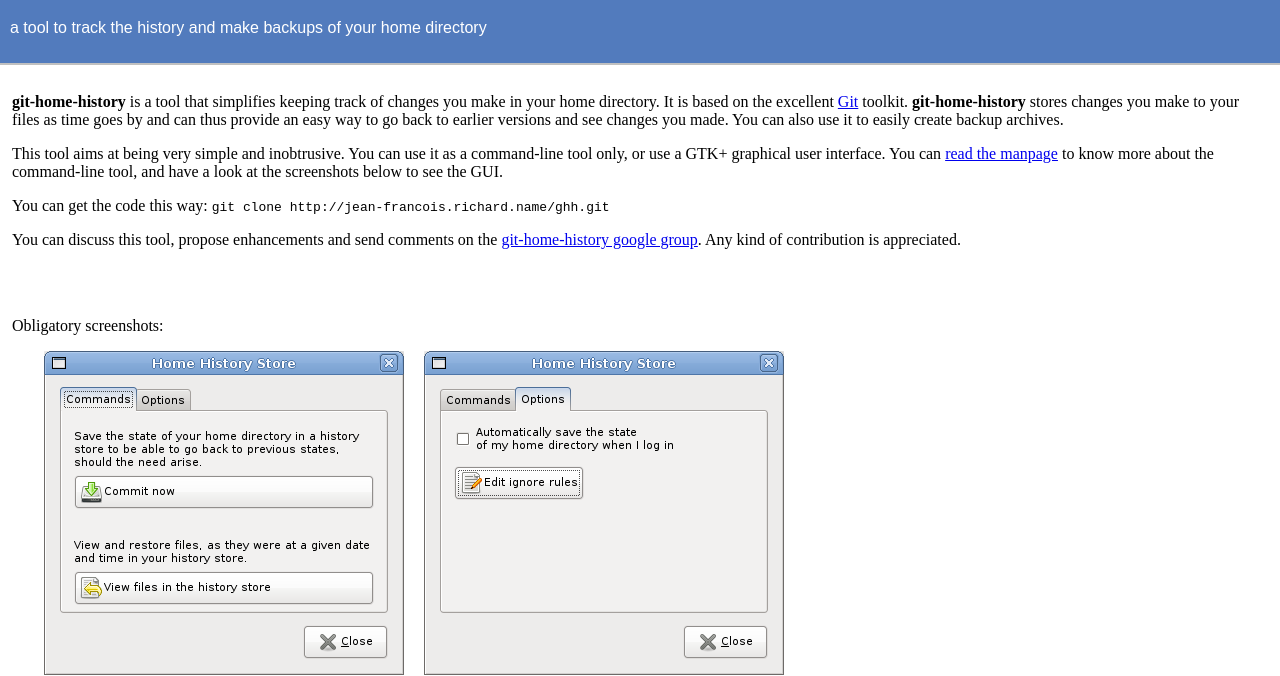
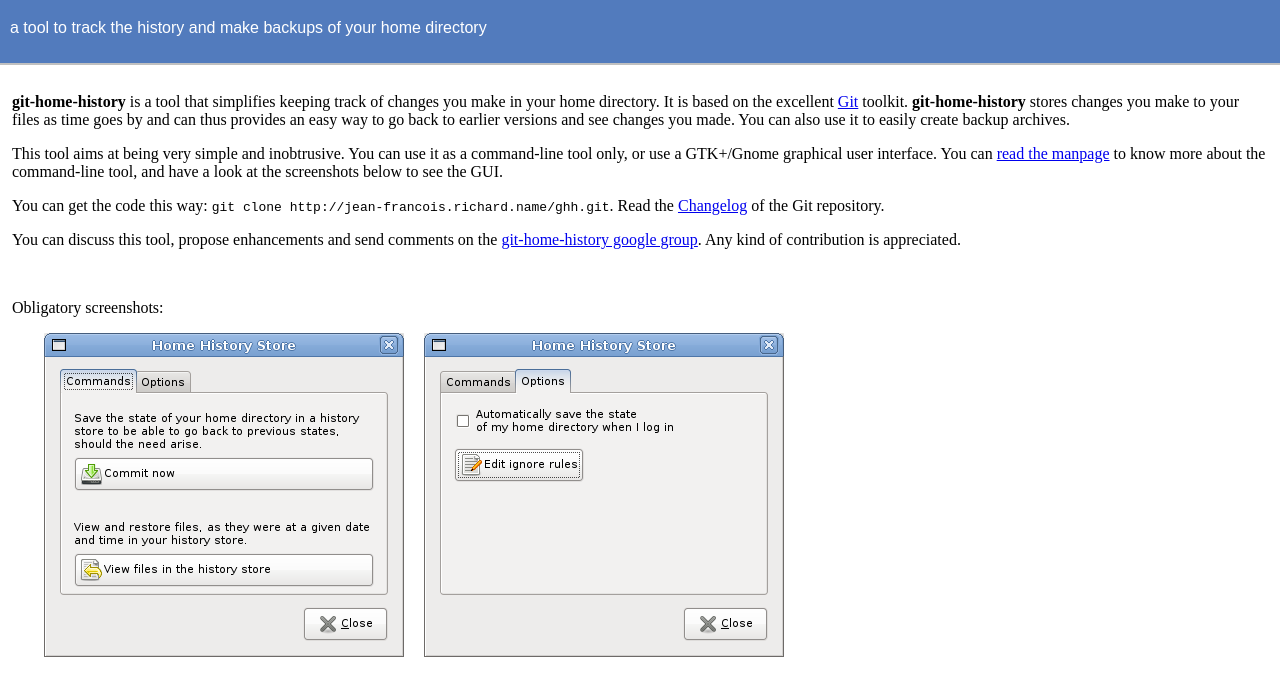
Before and after one commit to jeanfric/git-home-history, a plain HTML site: page www/index.html in a window 1280 px wide. Shown: the part 71-747 px from the top of the page. Drawn offline with Linux system fonts and the light colour scheme.

Commit message:
More information on the webpage, some Makefile improvements.
Signed-off-by: Jean-Francois Richard <jean-francois@richard.name>

```diff
--- a/www/index.html
+++ b/www/index.html
@@ -15,23 +15,24 @@
 changes you make in your home directory. It is based on the excellent
 <a href="http://git.or.cz/">Git</a> toolkit.  <b>git-home-history</b>
 stores changes you make to your files as time goes by and can thus
-provide an easy way to go back to earlier versions and see changes you
-made.  You can also use it to easily create backup archives.</p>
+provides an easy way to go back to earlier versions and see changes
+you made.  You can also use it to easily create backup archives.</p>
 
 <p>This tool aims at being very simple and inobtrusive.  You can use
-it as a command-line tool only, or use a GTK+ graphical user
+it as a command-line tool only, or use a GTK+/Gnome graphical user
 interface.  You can <a href="git-home-history.html">read the
 manpage</a> to know more about the command-line tool, and have a look
 at the screenshots below to see the GUI.</p>
 
-<p>You can get the code this way: <tt>git clone http://jean-francois.richard.name/ghh.git</tt></p>
+<p>You can get the code this way: <tt>git clone http://jean-francois.richard.name/ghh.git</tt>. Read the <a href="changelog.txt">Changelog</a> of the Git repository.</p>
 
 <p>You can discuss this tool, propose enhancements and send comments
 on
 the <a href="http://groups.google.com/group/git-home-history">git-home-history
 google group</a>.  Any kind of contribution is appreciated.</p>
 
-<br/><br/>
+
+<br/>
 <p>Obligatory screenshots:</p>
 <div style="padding-left:32px;">
 <img src="gtk-ghh-commands.png" alt="Main window"/>
@@ -50,8 +51,6 @@ google group</a>.  Any kind of contribution is appreciated.</p>
 
 <p>All tools are released under the GPLv3.</p>
 
-<p>Last updated: $LastModifiedDate$</p>
-
 </div>
 <script src="http://www.google-analytics.com/urchin.js" type="text/javascript">
 </script>
```
Also changed, not shown: www/git-home-history.html (+1 -1 lines), 2 other files.
